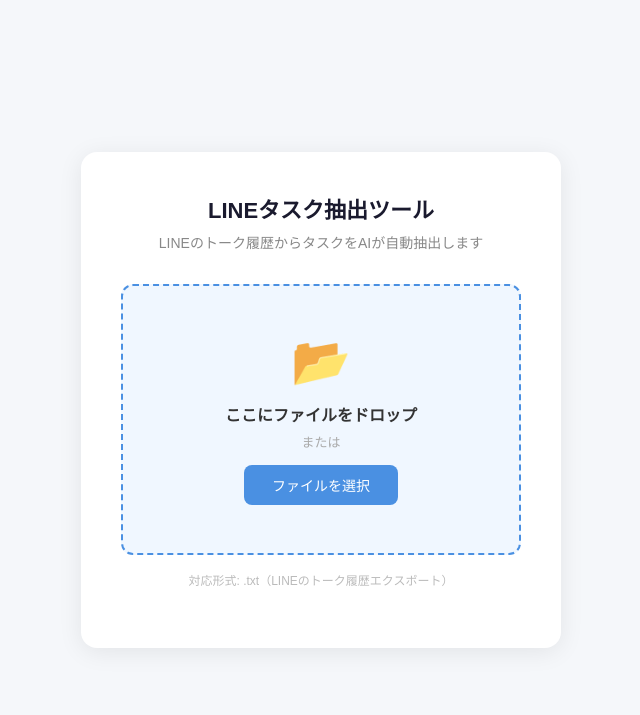
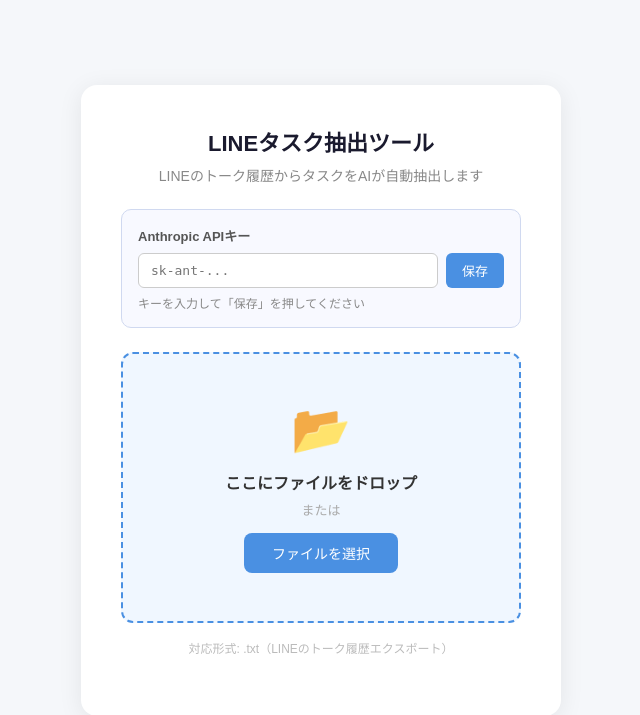
Before and after one commit to grant1493-svg/kotodama-fortune, a Flask app: page / in a window 1280 px wide. Shown: the top 715 px of the page, without its empty margins (319-959 px from the left). Run offline with Flask 3, Linux system fonts and the light colour scheme.

Commit message:
feat: add API key input UI and better error messages

```diff
--- a/server.py
+++ b/server.py
@@ -8,14 +8,13 @@
 
 _env_path = os.path.join(os.path.dirname(os.path.abspath(__file__)), ".env")
 load_dotenv(_env_path)
-# python-dotenv のフォールバック: 手動で .env を読み込む
 if os.path.exists(_env_path):
     with open(_env_path, encoding="utf-8-sig") as _f:
         for _line in _f:
             _line = _line.strip()
             if _line and "=" in _line and not _line.startswith("#"):
                 _k, _, _v = _line.partition("=")
-                os.environ.setdefault(_k.strip(), _v.strip())
+                os.environ[_k.strip()] = _v.strip()
 
 sys.path.insert(0, os.path.dirname(__file__))
 import line_tasks
@@ -26,6 +25,19 @@
 @app.route("/")
 def index():
     return render_template("index.html")
+
+
+@app.route("/set-key", methods=["POST"])
+def set_key():
+    data = request.get_json()
+    key = (data.get("key") or "").strip()
+    if not key.startswith("sk-"):
+        return jsonify({"error": "APIキーの形式が正しくありません（sk- で始まる必要があります）"}), 400
+    env_path = os.path.join(os.path.dirname(os.path.abspath(__file__)), ".env")
+    with open(env_path, "w", encoding="utf-8") as f:
+        f.write(f"ANTHROPIC_API_KEY={key}\n")
+    os.environ["ANTHROPIC_API_KEY"] = key
+    return jsonify({"ok": True})
 
 
 @app.route("/upload", methods=["POST"])
@@ -39,7 +51,7 @@
 
     api_key = os.environ.get("ANTHROPIC_API_KEY")
     if not api_key:
-        return jsonify({"error": ".envファイルにAPIキーを設定してください"}), 500
+        return jsonify({"error": "APIキーが設定されていません。画面上部でAPIキーを入力してください"}), 500
 
     raw_text = f.read().decode("utf-8", errors="replace")
     parsed = line_tasks.parse_line_log(raw_text)
@@ -49,18 +61,22 @@
         return jsonify({"error": "メッセージが見つかりませんでした。LINEのエクスポート形式を確認してください"}), 400
 
     import anthropic
-    client = anthropic.Anthropic(api_key=api_key)
-
-    chunks = line_tasks.split_into_chunks(messages)
-    all_tasks = []
-    for chunk in chunks:
-        tasks = line_tasks.extract_tasks_via_api(chunk, client)
-        all_tasks.extend(tasks)
+    try:
+        client = anthropic.Anthropic(api_key=api_key)
+        chunks = line_tasks.split_into_chunks(messages)
+        all_tasks = []
+        for chunk in chunks:
+            tasks = line_tasks.extract_tasks_via_api(chunk, client)
+            all_tasks.extend(tasks)
+    except anthropic.AuthenticationError:
+        return jsonify({"error": "APIキーが無効です。正しいキーを入力してください"}), 500
+    except Exception as e:
+        return jsonify({"error": f"AI処理中にエラーが発生しました: {str(e)}"}), 500
 
     all_tasks = line_tasks.deduplicate_tasks(all_tasks)
 
     if not all_tasks:
-        return jsonify({"error": "タスクが見つかりませんでした"}), 200
+        return jsonify({"error": "タスクが見つかりませんでした（会話に依頼・指示が含まれていない可能性があります）"}), 200
 
     meta = {
         "start_date": parsed["start_date"],
--- a/templates/index.html
+++ b/templates/index.html
@@ -25,7 +25,39 @@
       text-align: center;
     }
     h1 { font-size: 22px; color: #1a1a2e; margin-bottom: 8px; }
-    .subtitle { font-size: 14px; color: #888; margin-bottom: 32px; }
+    .subtitle { font-size: 14px; color: #888; margin-bottom: 24px; }
+    .key-section {
+      background: #f8f9ff;
+      border: 1px solid #d0d9f0;
+      border-radius: 10px;
+      padding: 16px;
+      margin-bottom: 24px;
+      text-align: left;
+    }
+    .key-section label { font-size: 13px; color: #555; font-weight: bold; display: block; margin-bottom: 8px; }
+    .key-row { display: flex; gap: 8px; }
+    .key-input {
+      flex: 1;
+      padding: 8px 12px;
+      border: 1px solid #ccc;
+      border-radius: 6px;
+      font-size: 13px;
+      font-family: monospace;
+    }
+    .key-btn {
+      padding: 8px 16px;
+      background: #4a90e2;
+      color: #fff;
+      border: none;
+      border-radius: 6px;
+      font-size: 13px;
+      cursor: pointer;
+      white-space: nowrap;
+    }
+    .key-btn:hover { background: #357abd; }
+    .key-status { font-size: 12px; margin-top: 6px; color: #888; }
+    .key-status.ok { color: #52c41a; }
+    .key-status.err { color: #cc0000; }
     .dropzone {
       border: 2px dashed #4a90e2;
       border-radius: 12px;
@@ -35,10 +67,7 @@
       transition: background 0.2s, border-color 0.2s;
       margin-bottom: 16px;
     }
-    .dropzone.dragover {
-      background: #dbeeff;
-      border-color: #1a6fcc;
-    }
+    .dropzone.dragover { background: #dbeeff; border-color: #1a6fcc; }
     .dropzone .icon { font-size: 48px; margin-bottom: 12px; }
     .dropzone .main-text { font-size: 16px; font-weight: bold; color: #333; margin-bottom: 6px; }
     .dropzone .or { font-size: 13px; color: #aaa; margin-bottom: 14px; }
@@ -86,6 +115,15 @@
   <h1>LINEタスク抽出ツール</h1>
   <p class="subtitle">LINEのトーク履歴からタスクをAIが自動抽出します</p>
 
+  <div class="key-section">
+    <label>Anthropic APIキー</label>
+    <div class="key-row">
+      <input type="password" class="key-input" id="key-input" placeholder="sk-ant-...">
+      <button class="key-btn" onclick="saveKey()">保存</button>
+    </div>
+    <div class="key-status" id="key-status">キーを入力して「保存」を押してください</div>
+  </div>
+
   <div class="dropzone" id="dropzone">
     <div class="icon">📂</div>
     <div class="main-text">ここにファイルをドロップ</div>
@@ -106,59 +144,59 @@
 <script>
   let resultHtml = "";
 
+  async function saveKey() {
+    const key = document.getElementById("key-input").value.trim();
+    const st = document.getElementById("key-status");
+    if (!key) { st.textContent = "キーを入力してください"; st.className = "key-status err"; return; }
+    st.textContent = "保存中..."; st.className = "key-status";
+    try {
+      const resp = await fetch("/set-key", {
+        method: "POST",
+        headers: {"Content-Type": "application/json"},
+        body: JSON.stringify({key})
+      });
+      const data = await resp.json();
+      if (data.ok) { st.textContent = "✅ キーを保存しました"; st.className = "key-status ok"; }
+      else { st.textContent = "エラー: " + data.error; st.className = "key-status err"; }
+    } catch(e) { st.textContent = "保存に失敗しました"; st.className = "key-status err"; }
+  }
+
   const dropzone = document.getElementById("dropzone");
   const fileInput = document.getElementById("file-input");
   const status = document.getElementById("status");
   const result = document.getElementById("result");
 
-  dropzone.addEventListener("dragover", e => {
-    e.preventDefault();
-    dropzone.classList.add("dragover");
-  });
+  dropzone.addEventListener("dragover", e => { e.preventDefault(); dropzone.classList.add("dragover"); });
   dropzone.addEventListener("dragleave", () => dropzone.classList.remove("dragover"));
   dropzone.addEventListener("drop", e => {
-    e.preventDefault();
-    dropzone.classList.remove("dragover");
+    e.preventDefault(); dropzone.classList.remove("dragover");
     const file = e.dataTransfer.files[0];
     if (file) processFile(file);
   });
-  fileInput.addEventListener("change", () => {
-    if (fileInput.files[0]) processFile(fileInput.files[0]);
-  });
+  fileInput.addEventListener("change", () => { if (fileInput.files[0]) processFile(fileInput.files[0]); });
 
   function showStatus(msg, type) {
-    status.textContent = msg;
-    status.className = type;
-    status.style.display = "block";
+    status.textContent = msg; status.className = type; status.style.display = "block";
   }
 
   async function processFile(file) {
-    if (!file.name.endsWith(".txt")) {
-      showStatus(".txtファイルを選択してください", "error");
-      return;
-    }
-
+    if (!file.name.endsWith(".txt")) { showStatus(".txtファイルを選択してください", "error"); return; }
     result.style.display = "none";
-    showStatus("⏳ AIがタスクを抽出中です。しばらくお待ちください...", "processing");
-
+    showStatus("⏳ AIがタスクを抽出中です。しばらくお待ちください（30秒〜2分）...", "processing");
     const formData = new FormData();
     formData.append("file", file);
-
     try {
       const resp = await fetch("/upload", { method: "POST", body: formData });
       const contentType = resp.headers.get("content-type") || "";
-
       if (contentType.includes("text/html")) {
         resultHtml = await resp.text();
         status.style.display = "none";
         result.style.display = "block";
       } else {
         const data = await resp.json();
-        showStatus("エラー: " + (data.error || "不明なエラーが発生しました"), "error");
+        showStatus("エラー: " + (data.error || "不明なエラー"), "error");
       }
-    } catch (e) {
-      showStatus("エラー: サーバーに接続できませんでした", "error");
-    }
+    } catch(e) { showStatus("エラー: サーバーに接続できませんでした", "error"); }
   }
 
   document.getElementById("open-btn").addEventListener("click", () => {
```
